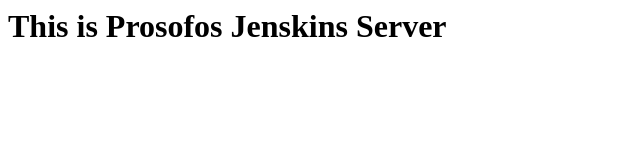
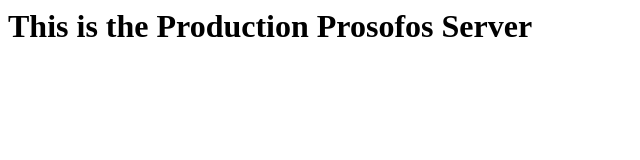
Before and after one commit to gopalprosofos/jenkins, a plain HTML site: page index.html in a window 1280 px wide. Shown: the whole page, without its empty margins (0-640 px from the left). Drawn offline with Linux system fonts and the light colour scheme.

Commit message:
Update index.html

```diff
--- a/index.html
+++ b/index.html
@@ -1 +1 @@
-<h1>This is Prosofos Jenskins Server </h1>
+<h1>This is the Production Prosofos Server </h1>
```
